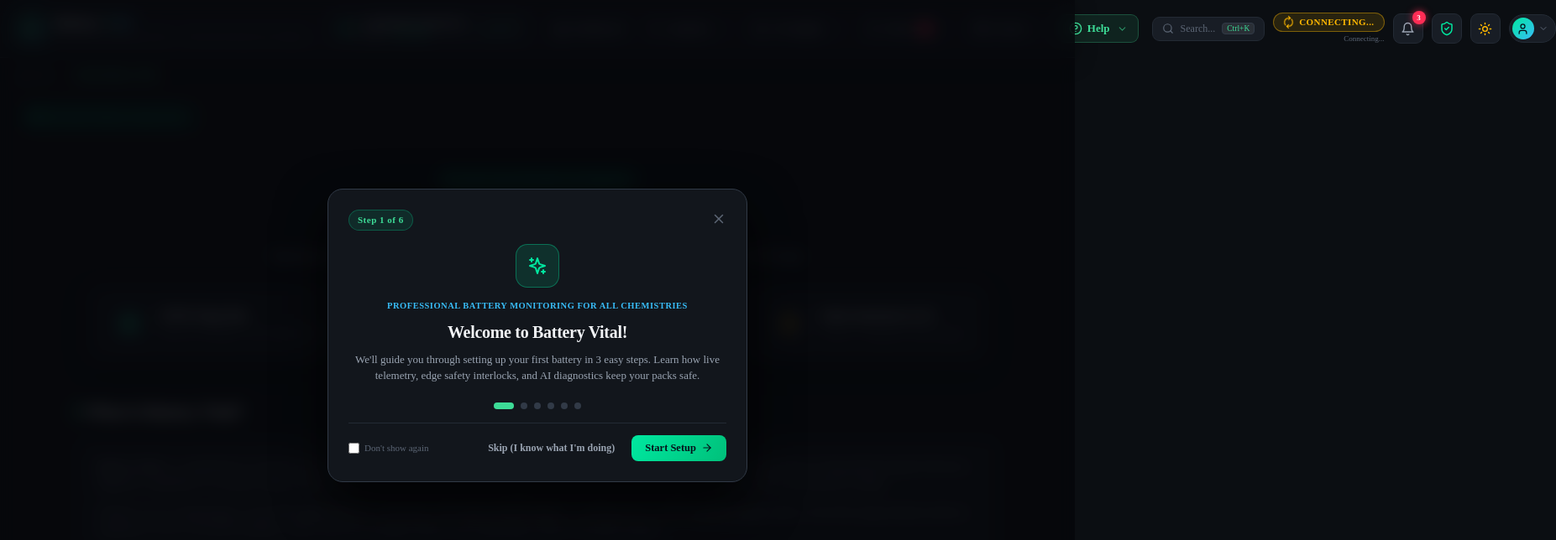
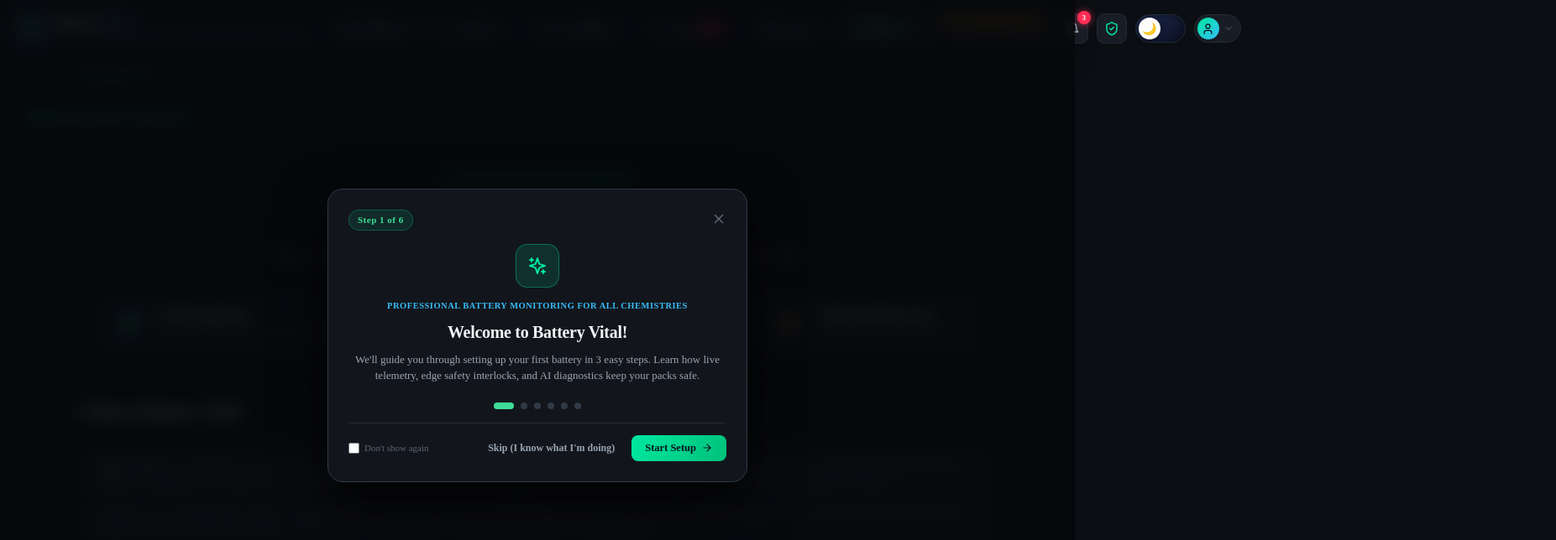
Before and after one commit to omkar-core/Battery_vitals, a Next.js app: page /about in a window 1280 px wide. Shown: the top 644 px of the page at 84% size, 1853 px wide, since content can reach past the window. Built offline with nearby package versions, Linux system fonts and the light colour scheme.

Commit message:
feat: redesign header - remove device name and search bar, add emoji theme toggle

```diff
--- a/src/components/Header.jsx
+++ b/src/components/Header.jsx
@@ -5,9 +5,6 @@
 import { usePathname, useRouter } from 'next/navigation'
 import {
   BatteryCharging,
-  Battery,
-  BatteryMedium,
-  BatteryLow,
   Activity,
   Bot,
   Bell,
@@ -21,7 +18,6 @@
   Check,
   AlertTriangle,
   RefreshCw,
-  Search,
   BookOpen,
   HelpCircle,
   User,
@@ -52,7 +48,6 @@
   lastSeen,
   telemetryData,
   onOpenPassport,
-  onOpenCommandPalette,
   onOpenOnboarding,
   onOpenManual,
   onOpenWiring,
@@ -76,14 +71,6 @@
   const headerRef = useRef(null)
 
   // Current battery data (from telemetry or defaults matching specifications)
-  const activeDevice = devices.find((d) => d.active) || devices[0]
-  const liveVoltage = telemetryData?.battery?.voltage ?? telemetryData?.voltage ?? 8.7
-  const liveSoc = telemetryData?.battery?.soc ?? telemetryData?.soc ?? 72
-  const batteryName = activeDevice.name
-
-  // Sparkline data points for last 10 minutes (normalized points)
-  const sparklinePoints = [70, 71, 71, 72, 71, 72, 73, 72, 72, 72]
-
   // Dynamic connection badge calculation
   const [connInfo, setConnInfo] = useState(() => getConnectionState(lastSeen))
 
@@ -130,19 +117,6 @@
     setActiveDropdown((prev) => (prev === name ? null : name))
   }
 
-  // Battery icon based on SOC percentage
-  const getSocBatteryIcon = (soc) => {
-    if (soc > 60) {
-      return <BatteryCharging size={20} color="#00E8A0" />
-    } else if (soc >= 20) {
-      return <BatteryMedium size={20} color="#FFB800" />
-    } else {
-      return <BatteryLow size={20} color="#FF2D55" />
-    }
-  }
-
-  const socColor = liveSoc > 60 ? '#00E8A0' : liveSoc >= 20 ? '#FFB800' : '#FF2D55'
-
   // Connection badge styling and icon
   const renderConnectionBadge = () => {
     if (!connected || connInfo.state === 'OFFLINE') {
@@ -187,7 +161,7 @@
     <header className={styles.headerShell} ref={headerRef}>
       <div className={styles.headerContainer}>
         {/* ========================================================================= */}
-        {/* 1. LEFT SECTION: Logo + Tagline + Inline Battery Status Card             */}
+        {/* 1. LEFT SECTION: Logo + Tagline                                       */}
         {/* ========================================================================= */}
         <div className={styles.headerLeft}>
           {/* Mobile Hamburger Button */}
@@ -215,44 +189,6 @@
             </div>
           </Link>
 
-          {/* Requirement #4: Inline Battery Status Card */}
-          <Tooltip text="Click to view live dashboard and telemetry curves" shortcut="Ctrl+D">
-            <div
-              className={styles.headerBatteryCard}
-              onClick={() => router.push('/')}
-              role="button"
-              tabIndex={0}
-              aria-label={`Current battery: ${batteryName}, ${liveVoltage}V, ${liveSoc}% SOC`}
-            >
-              <div className={styles.headerBatteryIconBox}>{getSocBatteryIcon(liveSoc)}</div>
-              <div className={styles.headerBatteryInfo}>
-                <div className={styles.headerBatteryName} title={batteryName}>
-                  {batteryName}
-                </div>
-                <div className={styles.headerBatteryMetrics}>
-                  <span className={styles.headerVoltage}>{Number(liveVoltage).toFixed(1)}V</span>
-                  <span className={styles.headerMetricSep}>•</span>
-                  <span className={styles.headerSoc} style={{ color: socColor }}>
-                    {liveSoc}% SOC
-                  </span>
-                </div>
-              </div>
-
-              {/* Tiny sparkline visualization */}
-              <div className={styles.headerSparkline} title="Last 10 minutes SOC trend">
-                <svg width="42" height="18" viewBox="0 0 42 18">
-                  <path
-                    d="M 2 12 L 6 10 L 11 11 L 16 9 L 21 10 L 26 8 L 31 7 L 36 8 L 40 7"
-                    fill="none"
-                    stroke={socColor}
-                    strokeWidth="1.8"
-                    strokeLinecap="round"
-                    strokeLinejoin="round"
-                  />
-                </svg>
-              </div>
-            </div>
-          </Tooltip>
         </div>
 
         {/* ========================================================================= */}
@@ -639,22 +575,9 @@
         </nav>
 
         {/* ========================================================================= */}
-        {/* 3. RIGHT SECTION: Status Badge + Search + Bell + Passport + User         */}
+        {/* 3. RIGHT SECTION: Status Badge + Bell + Passport + Theme + User      */}
         {/* ========================================================================= */}
         <div className={styles.headerRight}>
-          {/* Global Search / Command Palette Trigger */}
-          <Tooltip text="Quick search anything in system" shortcut="Ctrl+K">
-            <button
-              className={styles.searchTriggerBtn}
-              onClick={onOpenCommandPalette}
-              aria-label="Open Command Search (Ctrl+K)"
-            >
-              <Search size={14} />
-              <span className={styles.searchTriggerText}>Search...</span>
-              <kbd className={styles.searchKbd}>Ctrl+K</kbd>
-            </button>
-          </Tooltip>
-
           {/* Connection Status Badge (Requirement #2) */}
           <div className={styles.connectionBlock}>
             {renderConnectionBadge()}
@@ -695,11 +618,19 @@
           {/* Dark / Light Theme Toggle */}
           <Tooltip text={isDark ? 'Switch to Light Mode' : 'Switch to Dark Mode'}>
             <button
-              className={styles.iconActionBtn}
+              className={`${styles.themeToggle} ${isDark ? styles.themeToggleDark : styles.themeToggleLight}`}
               onClick={toggleTheme}
-              aria-label="Toggle Theme"
+              aria-label={isDark ? 'Switch to Light Mode' : 'Switch to Dark Mode'}
+              role="switch"
+              aria-checked={!isDark}
             >
-              {isDark ? <Sun size={17} color="#FFB800" /> : <Moon size={17} color="#38BDF8" />}
+              <span className={styles.themeKnob}>
+                {isDark ? (
+                  <>🌙</>
+                ) : (
+                  <>☀️</>
+                )}
+              </span>
             </button>
           </Tooltip>
 
@@ -808,25 +739,6 @@
               </button>
             </div>
 
-            {/* Mobile Active Battery Card */}
-            <div
-              className={styles.mobileBatteryCard}
-              onClick={() => {
-                setMobileMenuOpen(false)
-                router.push('/')
-              }}
-            >
-              <div style={{ display: 'flex', alignItems: 'center', gap: 10 }}>
-                {getSocBatteryIcon(liveSoc)}
-                <div>
-                  <div className={styles.mobileBatteryName}>{batteryName}</div>
-                  <div className={styles.mobileBatterySpecs}>
-                    {Number(liveVoltage).toFixed(1)}V • {liveSoc}% SOC (Normal)
-                  </div>
-                </div>
-              </div>
-            </div>
-
             {/* Categorized Nav Sections */}
             <div className={styles.mobileDrawerContent}>
               <div className={styles.mobileSectionGroup}>
--- a/src/components/components.module.css
+++ b/src/components/components.module.css
@@ -1499,6 +1499,57 @@
 .iconActionBtnActive {
   color: var(--accent-primary);
   border-color: var(--accent-primary);
+}
+
+/* Dark / Light Theme Toggle (sliding pill switch with emoji) */
+.themeToggle {
+  position: relative;
+  width: 60px;
+  height: 34px;
+  border-radius: 100px;
+  border: 1px solid var(--border);
+  cursor: pointer;
+  padding: 0;
+  transition: all 0.3s ease;
+  box-shadow: inset 0 1px 6px rgba(0, 0, 0, 0.35);
+}
+
+.themeToggleDark {
+  background: linear-gradient(135deg, #1e2a52, #0b1020);
+}
+
+.themeToggleLight {
+  background: linear-gradient(135deg, #ffe29a, #ffb703);
+}
+
+.themeToggle:hover {
+  border-color: var(--border-strong);
+  transform: translateY(-1px);
+  box-shadow: inset 0 1px 6px rgba(0, 0, 0, 0.35), 0 4px 14px rgba(0, 0, 0, 0.35);
+}
+
+.themeKnob {
+  position: absolute;
+  top: 3px;
+  left: 3px;
+  width: 26px;
+  height: 26px;
+  border-radius: 50%;
+  background: #ffffff;
+  display: flex;
+  align-items: center;
+  justify-content: center;
+  font-size: 14px;
+  box-shadow: 0 2px 6px rgba(0, 0, 0, 0.4);
+  transition: transform 0.3s cubic-bezier(0.22, 1, 0.36, 1);
+}
+
+.themeToggleLight .themeKnob {
+  transform: translateX(26px);
+}
+
+.themeKnob span {
+  line-height: 1;
 }
 
 .notifCountBadge {
```
